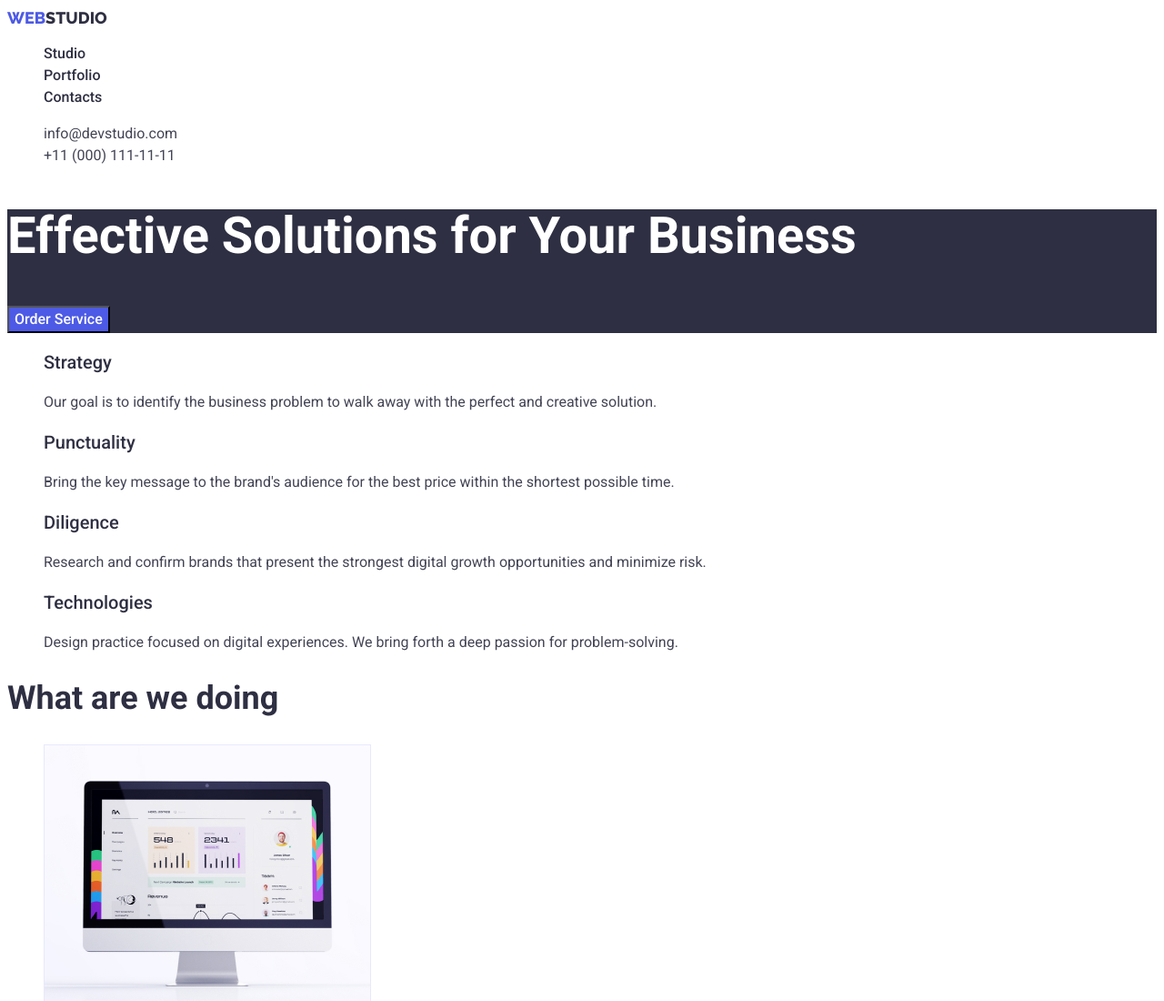
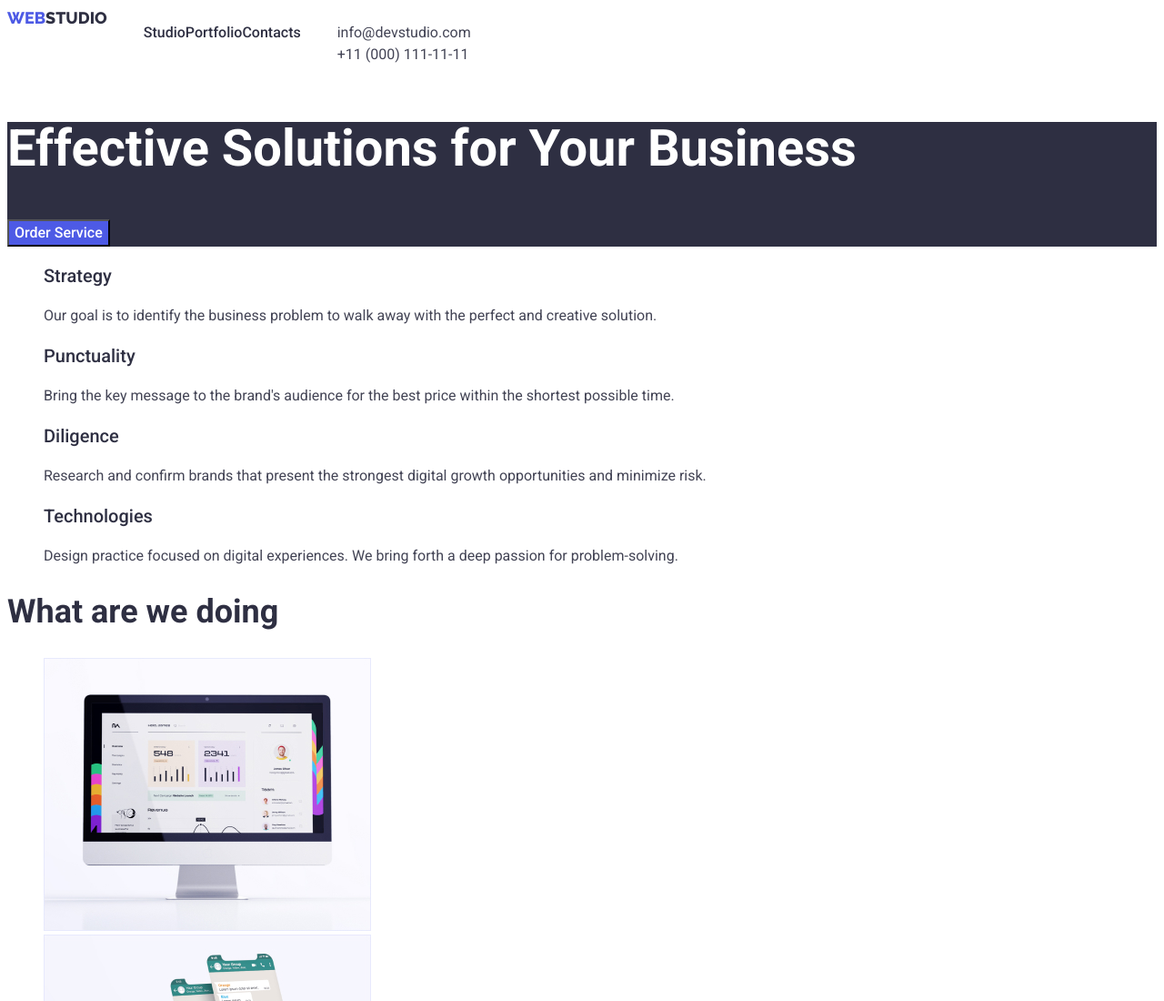
Before and after one commit to ViKki28/goit-markup-hw-03, a plain HTML site: page index.html in a window 1280 px wide. Shown: the top 1100 px of the page at 91% size. Drawn offline with Linux system fonts and the light colour scheme.

Commit message:
one commit
one commit

```diff
--- a/css/styles.css
+++ b/css/styles.css
@@ -20,6 +20,10 @@ body {
 }
 /*==== Header ==== */
 
+.flex-conteiner {
+  display: flex;
+  flex-wrap: wrap;
+}
 .color-logo {
   color: var(--focused-color);
 }
--- a/index.html
+++ b/index.html
@@ -17,12 +17,12 @@
   <body>
     <!-- Header -->
 
-    <header class="page-header">
-      <nav class="page-nav">
+    <header class="page-header flex-conteiner">
+      <nav class="page-nav flex-conteiner">
         <a class="link logo" href="./index.html">
           <span class="color-logo">WEB</span>STUDIO</a
         >
-        <ul class="menu list">
+        <ul class="menu flex-conteiner list">
           <li class="menu-item">
             <a class="menu-link link" href="./index.html"> Studio</a>
           </li>
```
Also changed, not shown: portfolio.html (+1 -1 lines).
